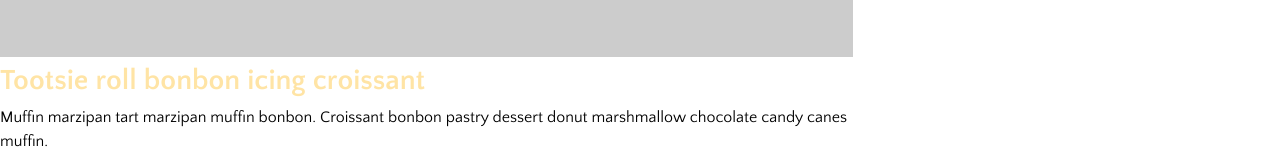
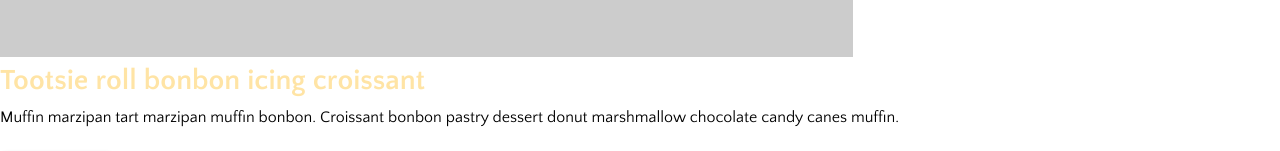
Before and after one commit to mBluebear/ecommerce-website, a Jekyll site: the page built from index.html, in a window 1280 px wide. Shown: the part 597-748 px from the top of the page. Built offline with Jekyll 4.4.1, drawn with Linux system fonts in a browser that asks for light colours.

```diff
--- a/_includes/promo-large.html
+++ b/_includes/promo-large.html
@@ -5,7 +5,7 @@
             <img class="img-flex" src="http://placehold.it/960x340" alt="">
         </div>
 
-        <div class="media-body unit unit-s-1 unit-m-1 unit-l-2-3">
+        <div class="media-body unit unit-s-1 unit-m-1 unit-l-3-3">
             <a href class="exa"><strong>Tootsie roll bonbon icing croissant</strong></a>
             <p>Muffin marzipan tart marzipan muffin bonbon. Croissant bonbon pastry dessert donut marshmallow chocolate candy canes muffin.</p>
             <a class="btn giga" href="#">Shop Now</a>
```
